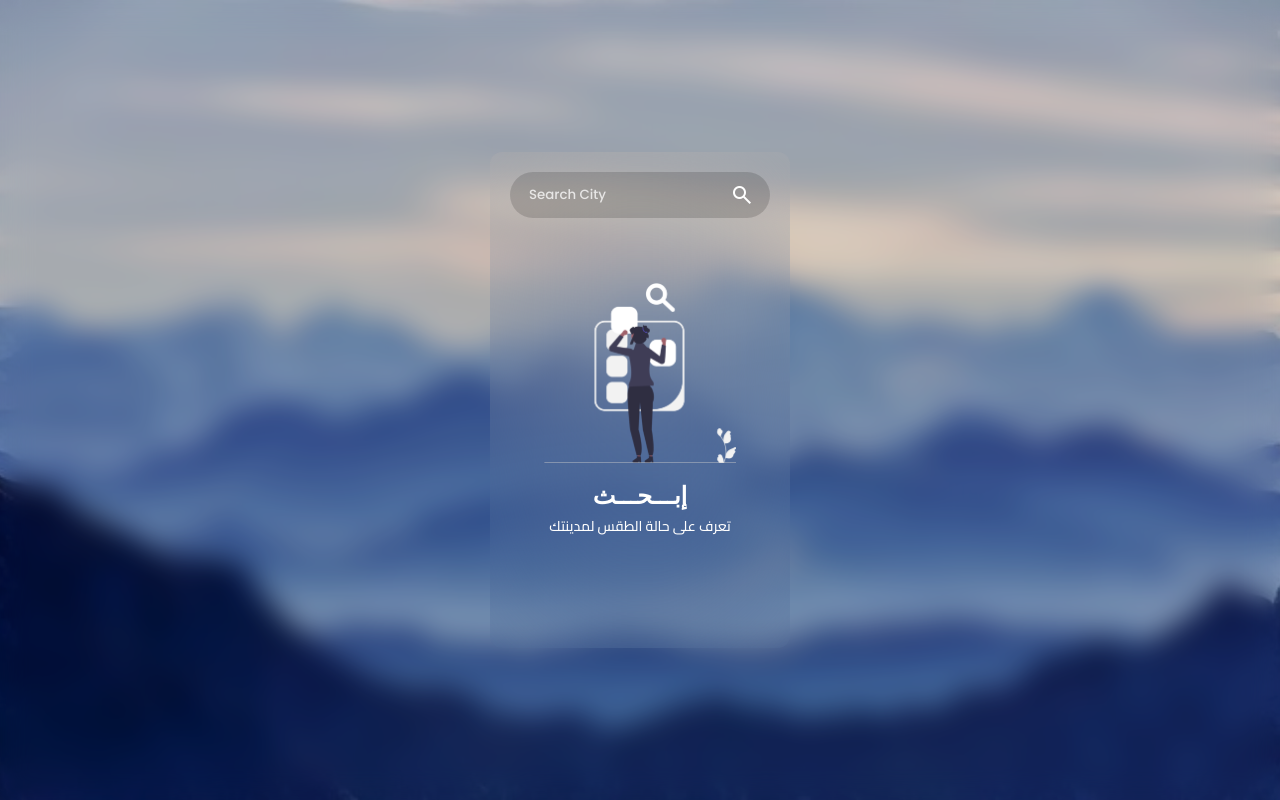
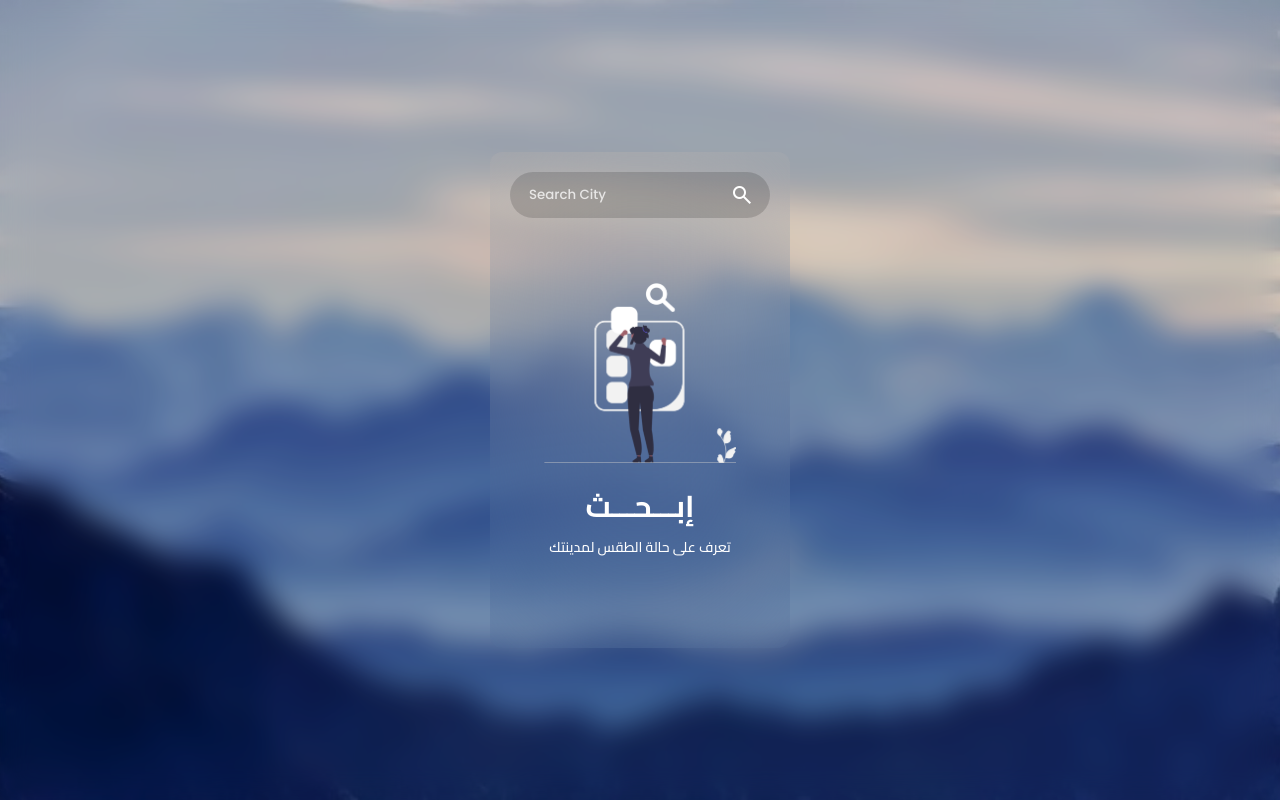
Before and after one commit to 0xbsf/weather-app, a plain HTML site: page index.html in a window 1280 px wide. Drawn offline with nearby package versions, Linux system fonts and the light colour scheme.

Commit message:
Update style.css

```diff
--- a/style.css
+++ b/style.css
@@ -58,6 +58,14 @@ body::before{
 .regular-txt{
     font-weight: 400;
 }
+
+.main-message-txt{
+    font-family: "Cairo", sans-serif;
+    font-weight: 660;
+    font-size: 30px;
+    color: rgb(255, 255, 255);
+}
+
 .arabic-txt{
     font-family: "Cairo", sans-serif;
     font-weight: 500;
```
